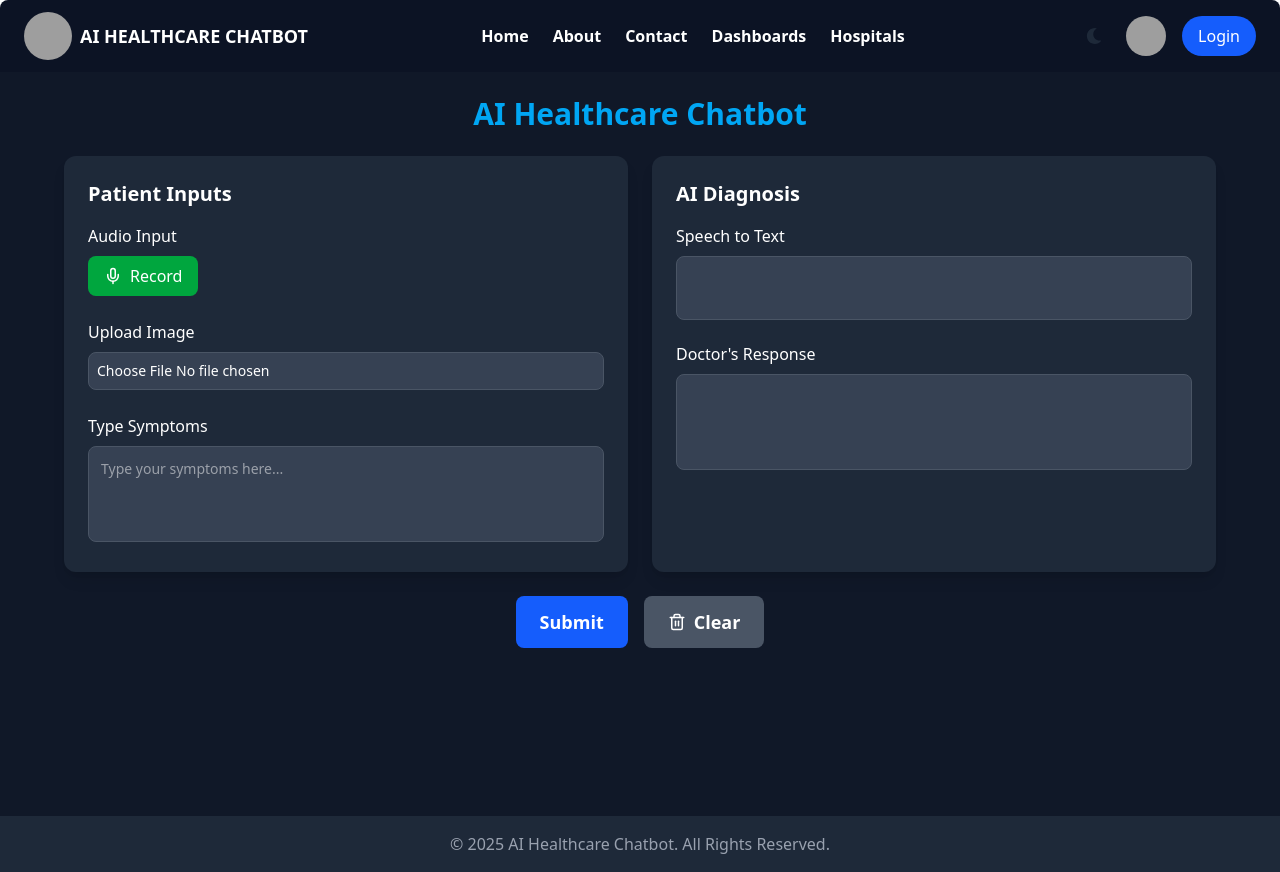
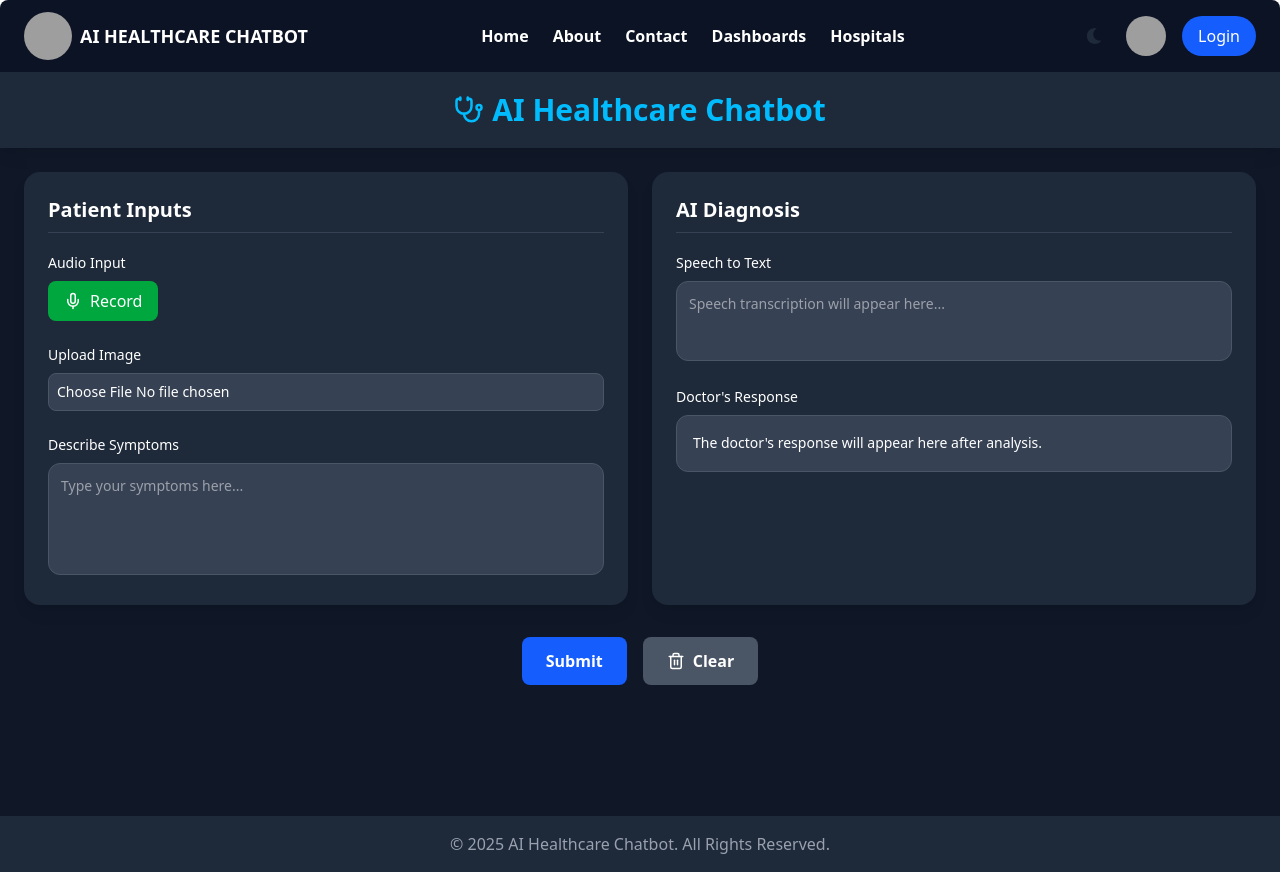
Before and after one commit to shubham7r/AI_HealthCare_Chatbot, a React (Vite) app in the folder client/: page /hospitals/general-medicine in a window 1280 px wide. Built offline with nearby package versions, Linux system fonts and the light colour scheme; grey boxes are pictures that could not be loaded.

Commit message:
updates Doctors response

```diff
--- a/client/src/hospitalpage/GeneralMedicine.jsx
+++ b/client/src/hospitalpage/GeneralMedicine.jsx
@@ -1,5 +1,5 @@
 import React, { useState } from "react";
-import { Upload, Mic, Square, Trash2 } from "lucide-react";
+import { Upload, Mic, Square, Trash2, Stethoscope } from "lucide-react";
 
 export default function GeneralMedicine() {
   const [audioFile, setAudioFile] = useState(null);
@@ -14,7 +14,7 @@ export default function GeneralMedicine() {
 
   const API_BASE = import.meta.env.VITE_API_URL || "http://localhost:8080";
 
-  // file -> base64
+  // File -> base64
   const toBase64 = (file) =>
     new Promise((resolve, reject) => {
       const reader = new FileReader();
@@ -112,25 +112,27 @@ export default function GeneralMedicine() {
   };
 
   return (
-    <div className="bg-gray-900 text-white min-h-screen flex flex-col justify-between">
-      <div className="flex flex-col items-center p-4 sm:p-6 flex-grow">
-        <h1 className="text-2xl sm:text-3xl font-bold mb-6 text-center text-sky-500">
-          AI Healthcare Chatbot
+    <div className="bg-gray-900 text-white min-h-screen flex flex-col">
+      <header className="bg-gray-800 p-5 text-center shadow-lg">
+        <h1 className="text-3xl font-bold text-sky-400 flex justify-center items-center gap-2">
+          <Stethoscope size={30} /> AI Healthcare Chatbot
         </h1>
+      </header>
 
-        <div className="grid grid-cols-1 lg:grid-cols-2 gap-6 w-full max-w-6xl">
+      <main className="flex-grow p-6">
+        <div className="grid gap-6 md:grid-cols-2 max-w-7xl mx-auto">
           {/* Patient Inputs */}
-          <div className="bg-gray-800 p-4 sm:p-6 rounded-xl shadow-lg hover:shadow-[0_0_25px_rgba(0,123,255,0.9)] transition duration-300">
-            <h2 className="text-lg sm:text-xl mb-4 font-semibold">
+          <section className="bg-gray-800 rounded-2xl p-6 shadow-lg">
+            <h2 className="text-xl font-semibold mb-5 border-b border-gray-700 pb-2">
               Patient Inputs
             </h2>
 
             {/* Audio Input */}
             <div className="mb-6">
-              <label className="block mb-2 text-sm sm:text-base">
+              <label className="block mb-2 text-sm font-medium">
                 Audio Input
               </label>
-              <div className="flex flex-col sm:flex-row items-center gap-3">
+              <div className="flex flex-col sm:flex-row gap-3">
                 {!recording ? (
                   <button
                     onClick={startRecording}
@@ -148,7 +150,6 @@ export default function GeneralMedicine() {
                 )}
               </div>
 
-              {/* Recorded audio playback */}
               {recordedAudio && (
                 <audio controls className="mt-3 w-full">
                   <source
@@ -162,93 +163,90 @@ export default function GeneralMedicine() {
 
             {/* Image Upload */}
             <div className="mb-6">
-              <label className="block mb-2 text-sm sm:text-base">
+              <label className="block mb-2 text-sm font-medium">
                 Upload Image
               </label>
               <input
                 type="file"
                 accept="image/*"
                 onChange={(e) => setImageFile(e.target.files[0])}
-                className="w-full border border-gray-600 p-2 rounded-lg bg-gray-700 text-sm"
+                className="w-full p-2 rounded-lg bg-gray-700 border border-gray-600 text-sm"
               />
               {imageFile && (
-                <div className="mt-4">
+                <div className="mt-3 flex justify-center">
                   <img
                     src={URL.createObjectURL(imageFile)}
                     alt="Preview"
-                    className="w-32 sm:w-40 h-32 sm:h-40 object-cover rounded-lg border border-gray-600"
+                    className="w-40 h-40 object-cover rounded-xl shadow-md"
                   />
                 </div>
               )}
             </div>
 
-            {/* Text Input */}
+            {/* Symptoms Textarea */}
             <div>
-              <label className="block mb-2 text-sm sm:text-base">
-                Type Symptoms
+              <label className="block mb-2 text-sm font-medium">
+                Describe Symptoms
               </label>
               <textarea
                 value={textInput}
                 onChange={(e) => setTextInput(e.target.value)}
                 placeholder="Type your symptoms here..."
-                className="w-full h-24 p-3 rounded-lg bg-gray-700 border border-gray-600 resize-none text-sm"
+                className="w-full h-28 p-3 rounded-xl bg-gray-700 border border-gray-600 resize-none text-sm"
               />
             </div>
-          </div>
+          </section>
 
           {/* AI Diagnosis */}
-          <div className="bg-gray-800 p-4 sm:p-6 rounded-xl shadow-lg hover:shadow-[0_0_25px_rgba(0,123,255,0.9)] transition duration-300">
-            <h2 className="text-lg sm:text-xl mb-4 font-semibold">
+          <section className="bg-gray-800 rounded-2xl p-6 shadow-lg">
+            <h2 className="text-xl font-semibold mb-5 border-b border-gray-700 pb-2">
               AI Diagnosis
             </h2>
 
-            <div className="mb-4">
-              <label className="block mb-2 text-sm sm:text-base">
+            <div className="mb-5">
+              <label className="block mb-2 text-sm font-medium">
                 Speech to Text
               </label>
               <textarea
                 value={speechText}
                 readOnly
-                className="w-full h-16 p-3 rounded-lg bg-gray-700 border border-gray-600 resize-none text-sm"
+                placeholder="Speech transcription will appear here..."
+                className="w-full h-20 p-3 rounded-xl bg-gray-700 border border-gray-600 resize-none text-sm"
               />
             </div>
 
-            <div className="mb-4">
-              <label className="block mb-2 text-sm sm:text-base">
+            <div>
+              <label className="block mb-2 text-sm font-medium">
                 Doctor's Response
               </label>
-              <textarea
-                value={doctorResponse}
-                readOnly
-                className="w-full h-24 p-3 rounded-lg bg-gray-700 border border-gray-600 resize-none text-sm"
-              />
+              <div className="bg-gray-700 rounded-xl p-4 border border-gray-600 text-sm leading-relaxed">
+                {doctorResponse ||
+                  "The doctor's response will appear here after analysis."}
+              </div>
             </div>
-          </div>
+          </section>
         </div>
 
-        {/* Action Buttons */}
-        <div className="flex flex-col sm:flex-row gap-4 mt-6 w-full max-w-6xl justify-center">
+        {/* Buttons */}
+        <div className="flex flex-col sm:flex-row gap-4 mt-8 justify-center">
           <button
             onClick={handleSubmit}
             disabled={loading}
-            className="bg-blue-600 px-6 py-3 rounded-lg text-lg font-semibold hover:bg-blue-700 w-full sm:w-auto"
+            className="bg-blue-600 hover:bg-blue-700 px-6 py-3 rounded-lg font-semibold w-full sm:w-auto"
           >
             {loading ? "Processing..." : "Submit"}
           </button>
           <button
             onClick={handleClear}
-            className="bg-gray-600 px-6 py-3 rounded-lg text-lg font-semibold hover:bg-gray-700 flex items-center gap-2 w-full sm:w-auto justify-center"
+            className="bg-gray-600 hover:bg-gray-700 px-6 py-3 rounded-lg font-semibold flex items-center gap-2 w-full sm:w-auto justify-center"
           >
             <Trash2 size={18} /> Clear
           </button>
         </div>
-      </div>
+      </main>
 
-      <footer className="bg-gray-800 text-gray-400 text-center py-4 mt-8">
-        <p className="text-sm sm:text-base">
-          © {new Date().getFullYear()} AI Healthcare Chatbot. All Rights
-          Reserved.
-        </p>
+      <footer className="bg-gray-800 text-gray-400 text-center py-4">
+        © {new Date().getFullYear()} AI Healthcare Chatbot. All Rights Reserved.
       </footer>
     </div>
   );
```
Also changed, not shown: 2 other files (tests, documents, lock files or other folders).
